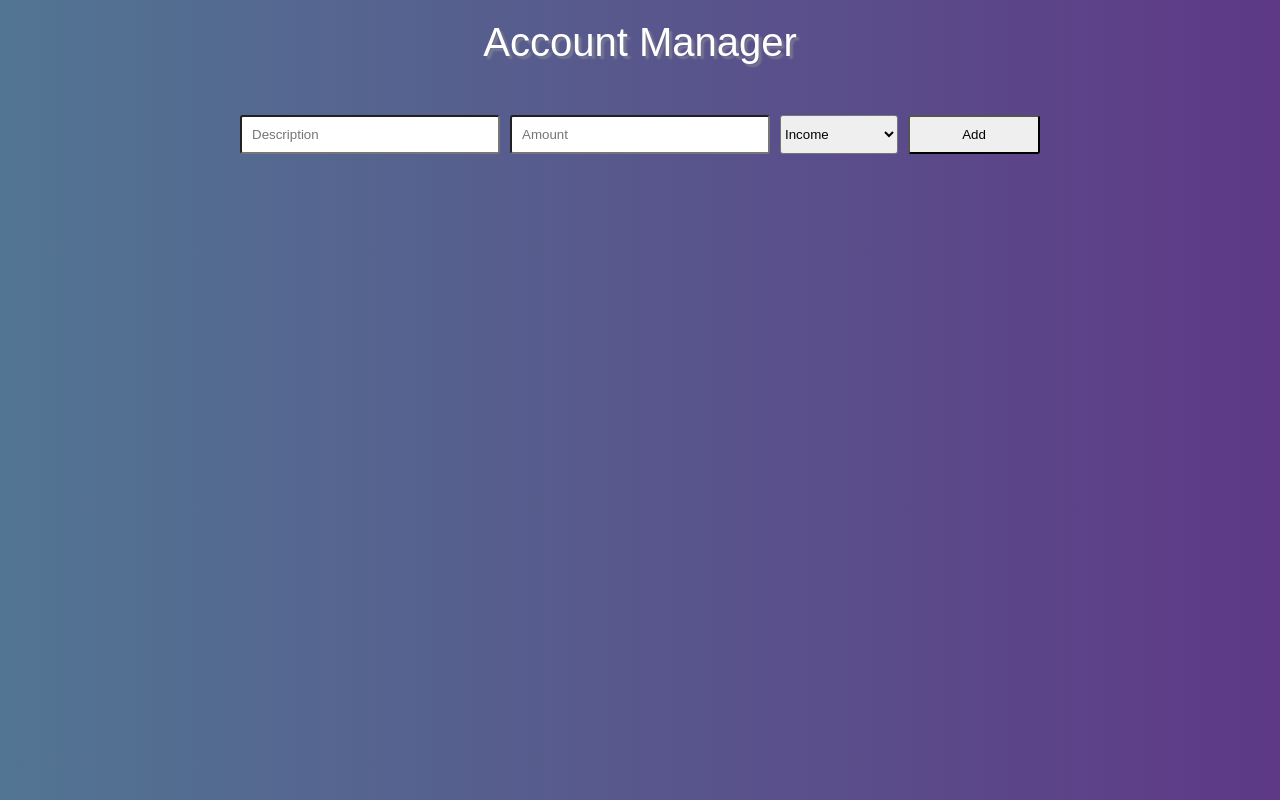
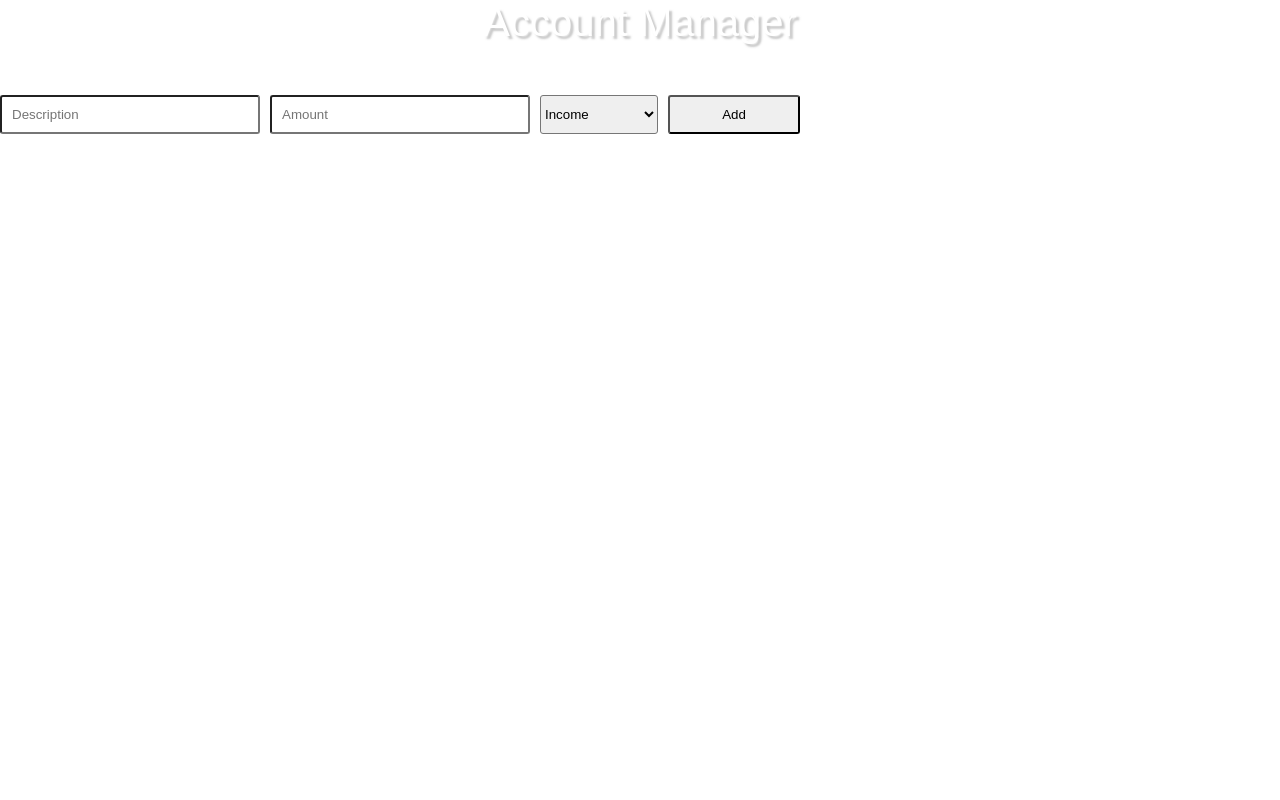
Before and after one commit to ximbong/account-balance-tracker, a React (Create React App) app: page / in a window 1280 px wide. Built offline with nearby package versions, Linux system fonts and the light colour scheme.

Commit message:
Make a new container instead of body

```diff
--- a/src/App.css
+++ b/src/App.css
@@ -1,4 +1,4 @@
-body {
+.wrapper {
   width: 100vw;
   height: 100vh;
   padding: 20px;
@@ -96,6 +96,7 @@ input {
 .item-list {
   flex: 1 1 auto;
   border: 1px solid #ededed;
+  overflow-y: auto;
 }
 
 .item {
```
